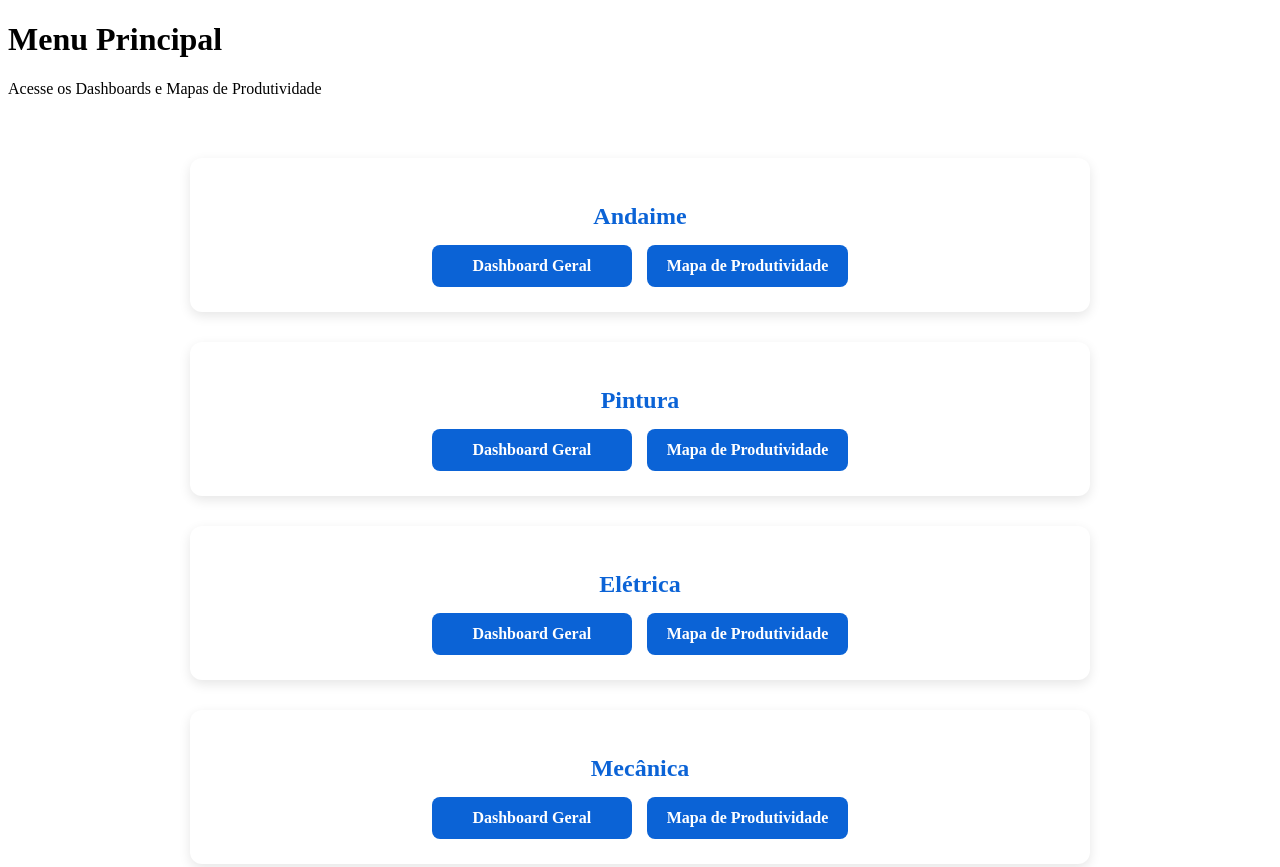
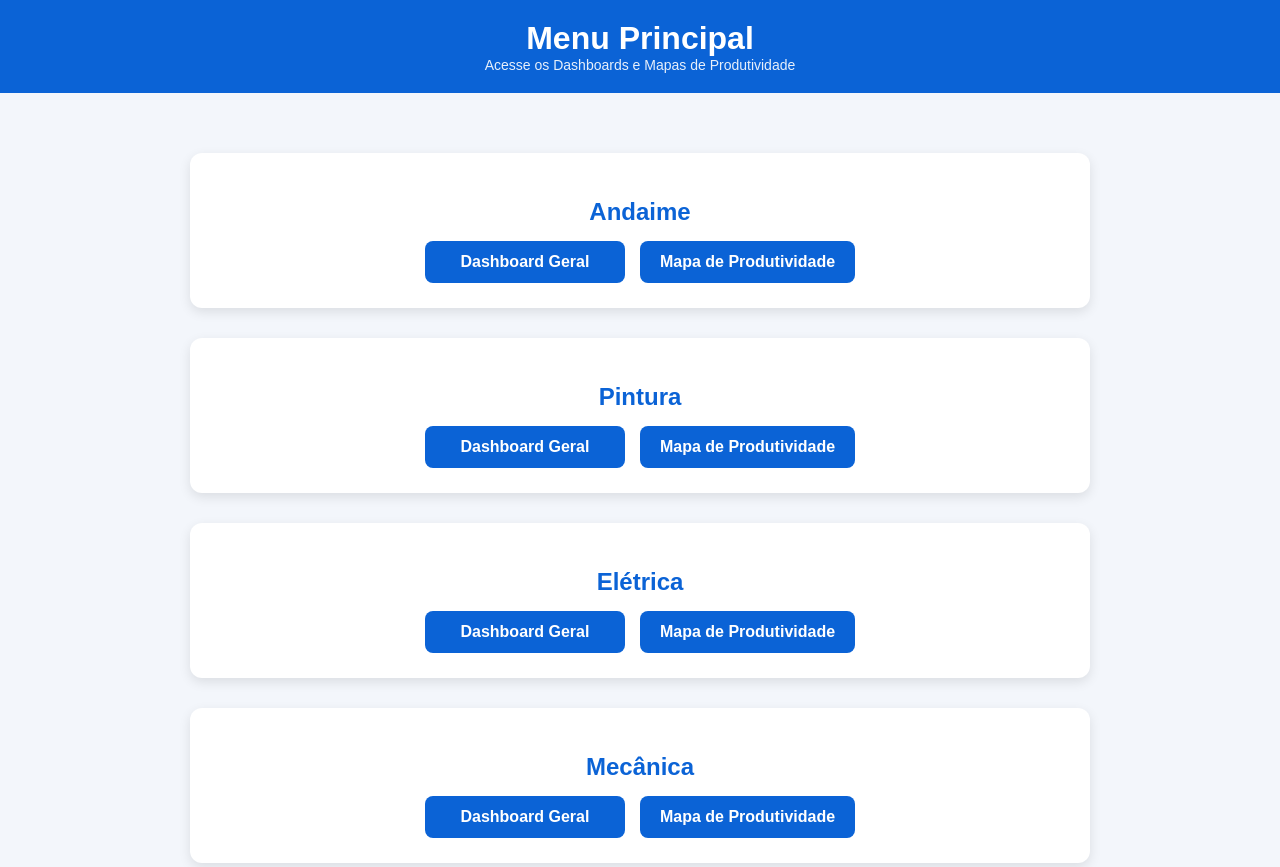
Before and after one commit to FlutterVictor/Sistema-de-Gerenciamento, a plain HTML site: page index.html in a window 1280 px wide. Shown: the top 867 px of the page. Drawn offline with Linux system fonts and the light colour scheme.

Commit message:
Update index.css

```diff
--- a/css/index.css
+++ b/css/index.css
@@ -1,14 +1,39 @@
-/* Container principal do menu */
+/* =========================
+   Estilos gerais do menu
+========================= */
+body {
+  font-family: Arial, sans-serif;
+  margin: 0;
+  padding: 0;
+  background-color: #f3f6fb;
+  color: #0b2340;
+}
+
+header {
+  background-color: #0b63d6;
+  color: white;
+  text-align: center;
+  padding: 20px;
+}
+
+header h1 {
+  margin: 0;
+}
+
+header .subtitle {
+  font-size: 14px;
+  opacity: 0.9;
+}
+
 .menu-container {
-  max-width: 900px;       /* Largura máxima */
-  margin: 40px auto;      /* Centraliza horizontalmente */
+  max-width: 900px;
+  margin: 40px auto;
   padding: 20px;
   display: flex;
   flex-direction: column;
-  gap: 30px;              /* Espaço entre seções */
+  gap: 30px;
 }
 
-/* Seções do menu */
 .menu-section {
   background: #fff;
   padding: 25px;
@@ -16,22 +41,19 @@
   box-shadow: 0 4px 12px rgba(0,0,0,0.1);
 }
 
-/* Título da seção */
 .menu-section h2 {
   color: #0b63d6;
   margin-bottom: 15px;
-  text-align: center;     /* centraliza o título da seção */
+  text-align: center;
 }
 
-/* Container de botões */
 .buttons {
   display: flex;
   flex-wrap: wrap;
   gap: 15px;
-  justify-content: center; /* centraliza os botões horizontalmente */
+  justify-content: center;
 }
 
-/* Botões */
 .btn {
   text-decoration: none;
   background-color: #0b63d6;
@@ -39,11 +61,26 @@
   padding: 12px 20px;
   border-radius: 8px;
   font-weight: bold;
-  transition: 0.3s;
   text-align: center;
-  min-width: 160px;       /* largura mínima */
+  min-width: 160px;
+  transition: all 0.2s;
 }
 
 .btn:hover {
   background-color: #0b2340;
+  transform: scale(1.05);
 }
+
+footer {
+  text-align: center;
+  padding: 15px;
+  font-size: 0.9em;
+  color: #666;
+}
+
+/* Responsividade */
+@media (max-width: 600px) {
+  .buttons {
+    flex-direction: column;
+  }
+}
```
